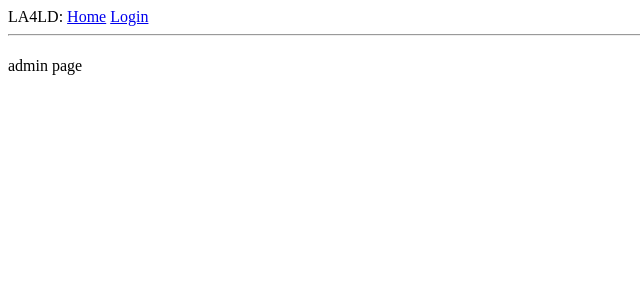
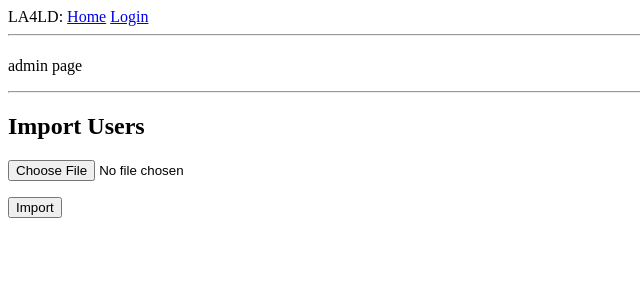
Before and after one commit to eddyvdaker/Zuyd-LA4LD-Dataecosystem, a Flask app: template app/templates/admin.html in a window 1280 px wide. Shown: the top 300 px of the page, without its empty margins (0-640 px from the left). Run offline with Flask 2, Linux system fonts and the light colour scheme; the template is opened without the code that fills it: values that come from a table or form of the project are taken from there, others are empty; some libraries are stand-ins or nearby versions.

Commit message:
Added file upload functionality to admin panel

```diff
--- a/app/forms.py
+++ b/app/forms.py
@@ -7,8 +7,11 @@
 """
 
 from flask_wtf import FlaskForm
+from flask_wtf.file import FileField, FileAllowed, FileRequired
 from wtforms import StringField, PasswordField, BooleanField, SubmitField
 from wtforms.validators import DataRequired, Email, EqualTo
+
+from app import app
 
 
 class LoginForm(FlaskForm):
@@ -28,3 +31,12 @@ class ResetPasswordForm(FlaskForm):
     password2 = PasswordField(
         'Repeat Password', validators=[DataRequired(), EqualTo('password')])
     submit = SubmitField('Request Password Reset')
+
+
+class ImportForm(FlaskForm):
+    file = FileField('File', validators=[
+        FileRequired(),
+        FileAllowed(app.config['ALLOWED_EXTENSIONS'],
+                    'Incorrect format, JSON required!')
+    ])
+    submit = SubmitField('Import')
--- a/app/routes.py
+++ b/app/routes.py
@@ -5,14 +5,17 @@
 
     Routes for the different parts of the data ecosystem.
 """
-
-from flask import abort, flash, render_template, redirect, url_for, request
+import os
+from flask import abort, flash, render_template, redirect, url_for, request, \
+    send_from_directory
 from flask_login import current_user, login_user, logout_user, login_required
+from werkzeug.utils import secure_filename
 from werkzeug.urls import url_parse
 
 from app import app, db
 from app.email import send_password_reset_email
-from app.forms import LoginForm, ResetPasswordRequestForm, ResetPasswordForm
+from app.forms import LoginForm, ResetPasswordRequestForm, ResetPasswordForm,\
+    ImportForm
 from app.models import User
 
 
@@ -58,12 +61,22 @@ def profile():
     return render_template('profile.html', title='Profile', data=user_data)
 
 
-@app.route('/admin')
+@app.route('/admin', methods=['GET', 'POST'])
 @login_required
 def admin():
+    user_import_form = ImportForm()
     if current_user.role.role != 'admin':
         abort(403)
-    return render_template('admin.html', title='Admin Panel')
+
+    if user_import_form.validate_on_submit():
+        f = user_import_form.file.data
+        filename = secure_filename(f.filename)
+        if not os.path.exists(app.config['IMPORT_FOLDER']):
+            os.makedirs(app.config['IMPORT_FOLDER'])
+        f.save(os.path.join(app.config['IMPORT_FOLDER'], filename))
+        return redirect(url_for('uploaded_file', filename=filename))
+    return render_template('admin.html', title='Admin Panel',
+                           user_import_form=user_import_form)
 
 
 @app.route('/reset_password_request', methods=['GET', 'POST'])
@@ -95,3 +108,8 @@ def reset_password(token):
         flash('Your password has been reset.')
         return redirect(url_for('login'))
     return render_template('reset_password.html', form=form)
+
+
+@app.route('/uploads/<filename>')
+def uploaded_file(filename):
+    return send_from_directory(app.config['IMPORT_FOLDER'], filename)
--- a/app/templates/admin.html
+++ b/app/templates/admin.html
@@ -2,4 +2,18 @@
 
 {% block app_content %}
     <p>admin page</p>
+    <hr>
+    <h2>Import Users</h2>
+    <form method="post" enctype="multipart/form-data">
+        {{ user_import_form.hidden_tag() }}
+        <p>
+            {{ user_import_form.file() }}
+            {% for error in user_import_form.file.errors %}
+                <span style="color: red;">{{ error }}</span>
+            {% endfor %}
+        </p>
+        <p>
+            {{ user_import_form.submit() }}
+        </p>
+    </form>
 {% endblock %}
--- a/config.py
+++ b/config.py
@@ -27,3 +27,5 @@ class Config(object):
     MAIL_USERNAME = os.environ.get('MAIL_USERNAME')
     MAIL_PASSWORD = os.environ.get('MAIL_PASSWORD')
     ADMINS = ['zuyd.la4ld.dataecosystem@gmail.com']
+    IMPORT_FOLDER = os.environ.get('IMPORT_FOLDER') or '/tmp/la4ld/imports/'
+    ALLOWED_EXTENSIONS = ['json', 'png']
```
Also changed, not shown: tests/unit_tests/test_views.py (line endings or trailing spaces).
